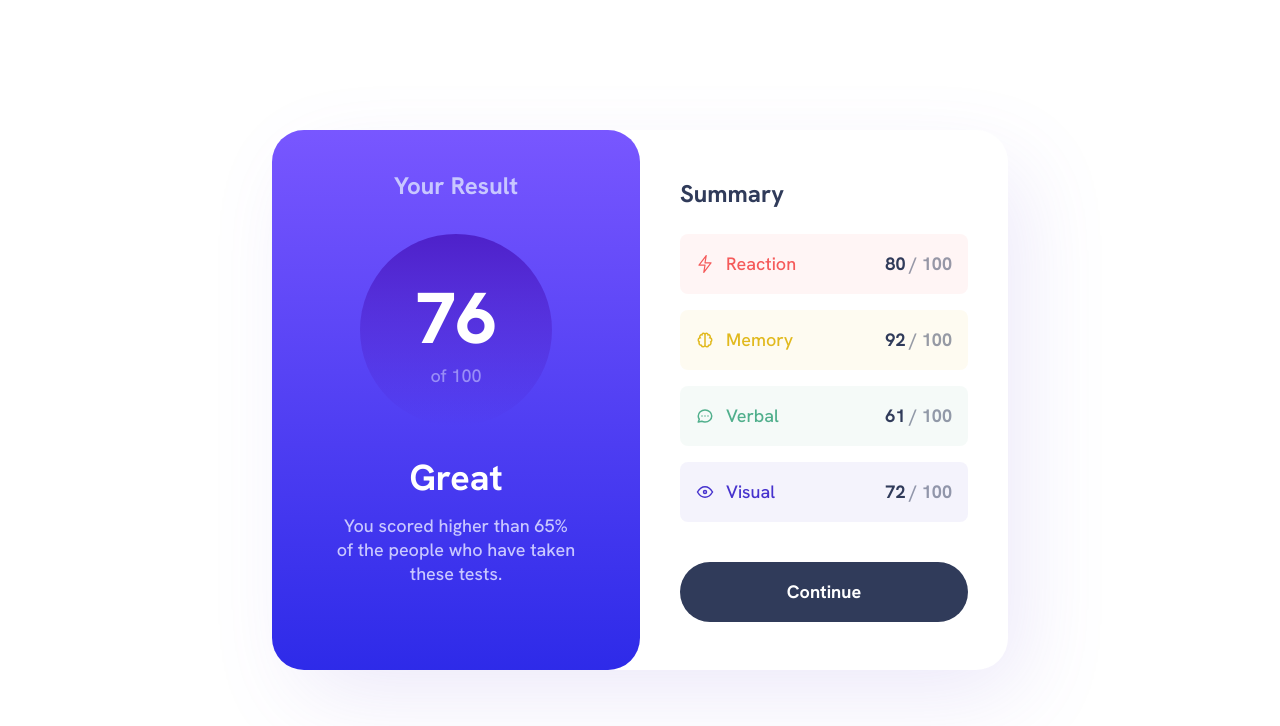
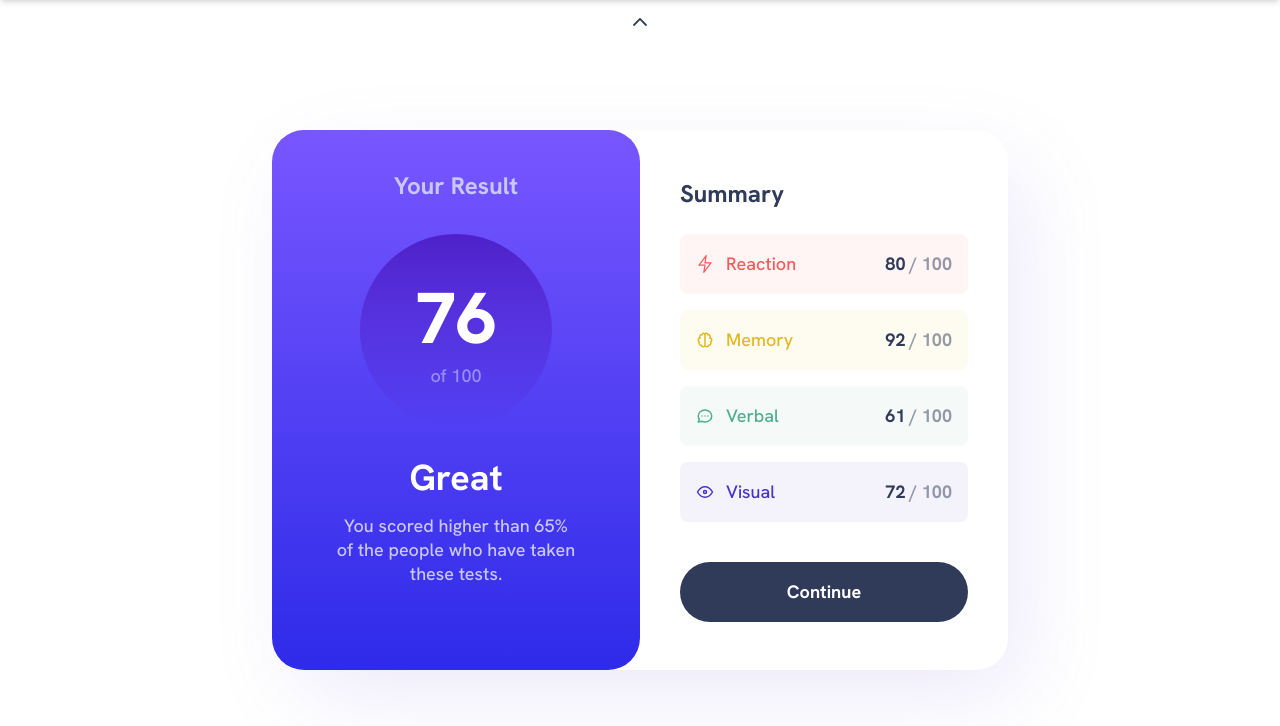
Before and after one commit to VesaMalaska/results-summary, a React (Vite) app: page / in a window 1280 px wide. Shown: the top 726 px of the page. Built offline with nearby package versions, Linux system fonts and the light colour scheme.

Commit message:
Added Attribution component

```diff
--- a/src/App.jsx
+++ b/src/App.jsx
@@ -1,11 +1,11 @@
+import Attribution from "./components/Attribution";
 import Overlay from './components/Overlay';
 
-function App() {
+export default function App() {
   return (
     <div>
       <Overlay />
+      <Attribution />
     </div>
   )
 }
-
-export default App
--- /dev/null
+++ b/src/components/Attribution.jsx
@@ -0,0 +1,90 @@
+import { useState } from 'react';
+import { AiFillGithub, AiFillLinkedin } from 'react-icons/ai';
+import { RxCaretUp } from 'react-icons/rx';
+
+export default function Attribution() {
+
+    const [showTopBar, setShowTopBar] = useState(false);
+
+    const toggleTopBar = () => {
+        setShowTopBar(!showTopBar);
+    };
+
+    return (
+        <div className={`
+             shadow-md
+            sm:text-center
+            bg-slate-50
+            border-b-2
+            border-slate-400
+            font-primary
+            flex
+            justify-around
+            sm:justify-center
+            items-center
+            sm:gap-14
+            w-full
+            h-20
+            absolute
+            -top-20
+            transition-all
+            ease-in
+            delay-150
+            duration-300
+            ${ showTopBar ? ' translate-y-20' : '' }
+            ${ showTopBar ? ' pb-10' : '' }
+            ${ showTopBar ? ' h-28' : '' }
+        `}>
+            <div className='flex flex-col sm:flex-row sm:gap-1 text-bodytext'>
+                <div>
+                    Challenge by
+                    <a
+                        href="https://www.frontendmentor.io?ref=challenge"
+                        target="_blank"
+                        className=" text-black hover:text-indigo-600 transition-colors"
+                    > Frontend Mentor</a>.
+                </div>
+                <div>
+                    Coded by
+                    <a
+                        href="https://www.linkedin.com/in/vesamalaska/"
+                        target="_blank"
+                        className=" text-black hover:text-indigo-600 transition-colors"
+                    > Vesa Malaska</a>.
+                </div>
+            </div>
+            <div className='flex gap-1 text-xl'>
+                <a
+                    href="https://github.com/VesaMalaska"
+                    target="_blank"
+                >
+                    <AiFillGithub className='hover:text-indigo-600 transition-colors' />
+                </a>
+                <a
+                    href="https://www.linkedin.com/in/vesamalaska/"
+                    target="_blank"
+                >
+                    <AiFillLinkedin className='hover:text-indigo-600 transition-colors' />
+                </a>
+            </div>
+            <div className={`
+                absolute
+                -bottom-10
+                sm:-bottom-12
+                text-3xl
+                text-white
+                sm:text-slate-700
+                transition-all
+                ease-in
+                delay-150
+                duration-300
+                ${ showTopBar ? ' -translate-y-14' : '' }
+                ${ showTopBar ? ' rotate-180' : '' }
+            `}>
+                <button className={ showTopBar ? ' text-slate-700 ' : '' } onClick={ toggleTopBar }>
+                    <RxCaretUp />
+                </button>
+            </div>
+        </div>
+    );
+}
```
